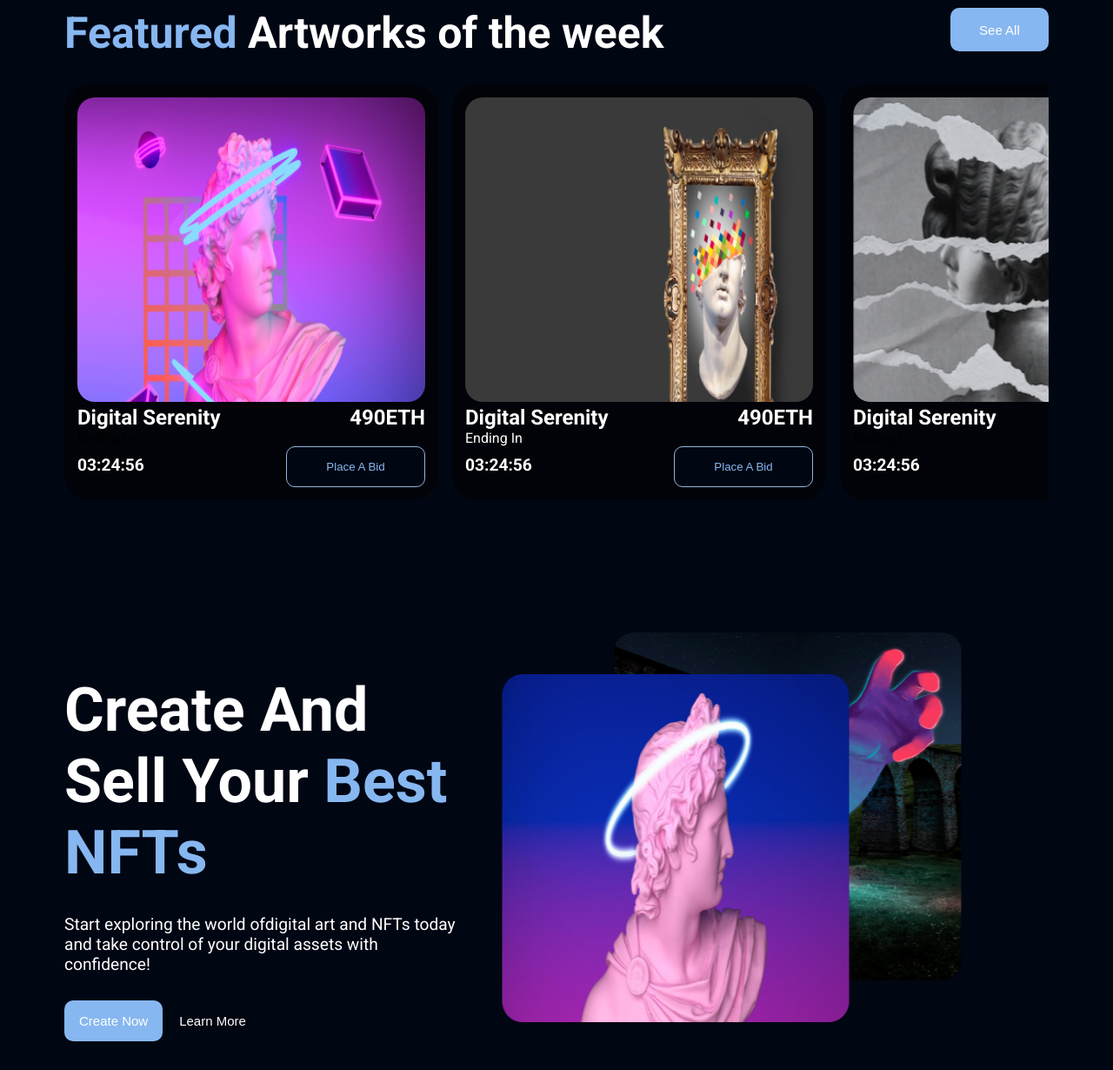
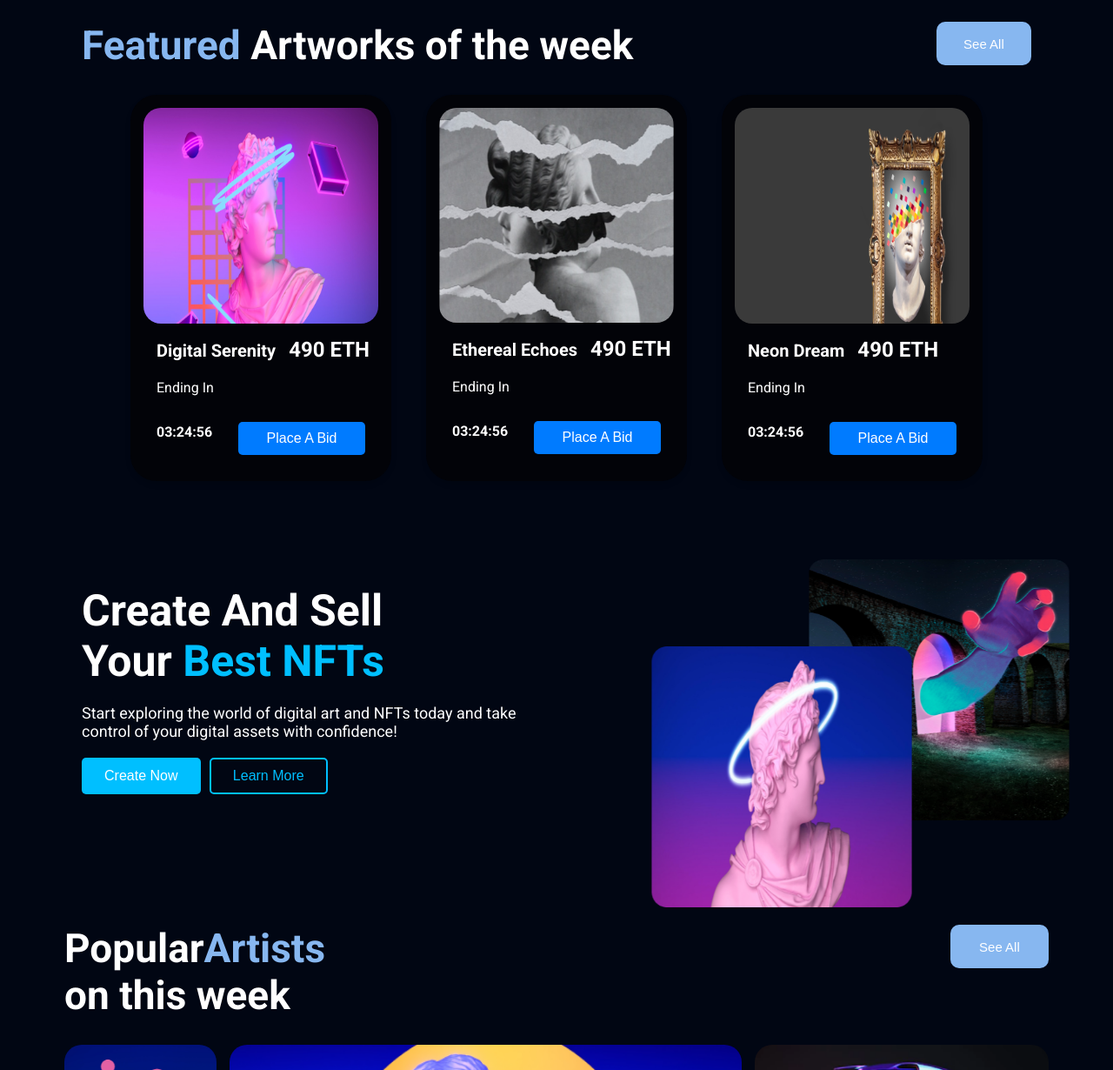
Before and after one commit to covenantogunkoya/Laolu_7-NFT-marketplace, a plain HTML site: page index.html in a window 1280 px wide. Shown: the part 740-1970 px from the top of the page at 87% size. Drawn offline with Linux system fonts and the light colour scheme.

Commit message:
Laolus Project

```diff
--- a/css/styles.css
+++ b/css/styles.css
@@ -32,6 +32,7 @@ nav ul a{
     color: #fff;
     text-decoration: none;
 }
+
 .dashed{
     border-bottom: 2px solid rgb(135, 183, 240);
 }
@@ -101,7 +102,7 @@ img{
     justify-content: space-between;
  }
  .upper-text{
-    font-size: 50px;
+    font-size: 46px;
  }
  .btns{
     padding: 15px;
@@ -115,42 +116,6 @@ img{
     cursor: pointer;
  }
 
- .main-header{
-    display: flex;
-    gap: 1rem;
-    overflow: hidden;
-    align-items: center;
- }
- .main-header img{
-    height: 350px;
-    width: 400px;
- }
-
- .left-image{
-    background-color: #020308;
-    margin: 0;
-    padding: 15px;
-    border-radius: 30px;
-    box-shadow: #020308;
- }
- .text-lowercase{
-    display: flex;
-    color: white;
-    justify-content: space-between;
-}
-.card-word{
-    color: white;
-}
-.timing{
-    display: flex;
-    justify-content: space-between;
-    color: white;
-}
-.time{
-    font-size: 1.2em;
-    font-weight: bold;
-    margin: 10px 0;
-}
 .bid-button{
     width: 40%;
     background-color: #010613;
@@ -160,20 +125,7 @@ img{
     border-radius: 10px;
     cursor: pointer;
 }
-.middle-image{
-    background-color: #020308;
-    margin: 0;
-    padding: 15px;
-    border-radius: 30px;
-    box-shadow: #020308;
-}
-.right-image{
-    background-color: #020308;
-    margin: 0;
-    padding: 15px;
-    border-radius: 30px;
-    box-shadow: #020308;
-}
+
 .double-container{
     display: flex;
     justify-content: space-between;
@@ -269,7 +221,7 @@ img{
     outline: none;
 }
 .subscribe-container button{
-    padding: 20px;
+    padding: 10px;
     height: 60px;
     border-radius: 10px;
     background-color: #204eb2;
@@ -277,7 +229,8 @@ img{
     font-size: 20px;
     color: #fff;
     cursor: pointer;
-    margin-left: 147px;
+    margin-left: 133px;
+    margin-bottom: 10px;
 }
 ::placeholder{
     color: #fff;
@@ -286,7 +239,7 @@ img{
     display: flex;
     background-color: #6f8fd9;
     height: 60px;
-    width: 80%;
+    width: 100%;
     border-radius: 10px;
 }
 .section{
@@ -307,12 +260,7 @@ img{
     width: 400px;
     height: 400px;
 }
-.upper-image{
-    position: absolute;
-    right: 100px;
-    bottom: 100px;
-    z-index: -999;
-}
+
 .fourth-img{
     margin-top: 70px;
 }
@@ -392,105 +340,294 @@ footer{
     background-color: #fff;
     border-radius: 5px;
 }
-@media (min-width: 728px) and (max-width: 903.98px){
-   .image-side{
-       display: none;
+.cta-section {
+    display: flex;
+    justify-content: space-between;
+    align-items: center;
+    padding: 20px;
+    color: #fff;
+    margin-top: 50px;
+    margin-bottom: 100px;
 }
-   .btn{
+.cta-content {
+    max-width: 50%;
+}
+
+.cta-title {
+    font-size: 50px;
+    margin-bottom: 20px;
+}
+.cta-image{
+    display: flex;
+    width: 40%;
+    margin-left: 50px;
+}
+.upper-image{
+    position: absolute;
+    right: 50px;
+    z-index: -999;
+}
+.lower-image{
+    position: relative;
+    top: 100px;
+}
+
+.highlights {
+    color: #00bfff;
+}
+.cta-subtitle {
+    font-size: 18px;
+    margin-bottom: 20px;
+}
+
+.cta-buttons {
+    display: flex;
+    gap: 10px;
+}
+
+.btn {
+    padding: 10px 20px;
+    font-size: 16px;
     border: none;
-    line-height: 28px;
+    cursor: pointer;
+    border-radius: 5px;
+    transition: background-color 0.3s ease;
 }
- .navbar .btns{
-width: 100px;
+.btn-primary {
+    background-color: #00bfff;
+    color: #fff;
 }
- .header .content h1{
-    font-size: 70px;
+
+.btn-primary:hover {
+    background-color: #008fc1;
 }
-.btn{
-    padding: 5px;
-    width: 30%;
-    height: 60px;
+
+.btn-secondary {
+    background-color: transparent;
+    color: #00bfff;
+    border: 2px solid #00bfff;
 }
-.main-header{
+.btn-secondary:hover {
+    background-color: #00bfff;
+    color: #fff;
+}
 
+.cta-image {
+    max-width: 45%;
 }
+
+.cta-image img {
+    width: 300px;
+    height: 300px;
+    border-radius: 10px;
 }
-@media (max-width: 728px){
-    .image-side{
-        display: none;
+
+.artworks-section {
+    padding: 20px;
+    text-align: center;
 }
-    .header .content h1{
-        font-size: 60px;
+
+.artworks-section h2 {
+    margin-bottom: 20px;
+    font-size: 24px;
 }
-    .stats .stat{
+
+.artworks-container {
+    display: flex;
+    justify-content: center;
+    gap: 40px;
+    flex-wrap: wrap;
+}
+
+.artwork-card {
+    color: #fff;
+    overflow: hidden;
+    width: 300px;
+    text-align: left;
+    box-shadow: 0 4px 6px rgba(0, 0, 0, 0.1);
+    transition: transform 0.3s ease;
+    background-color: #020308;
+    margin: 0;
+    padding: 15px;
+    border-radius: 30px;
+    box-shadow: #020308;
+}
+
+.artwork-card:hover {
+    transform: translateY(-10px);
+}
+
+.artwork-card img {
+    width: 100%;
+    height: auto;
+}
+
+.artwork-card h3 {
+    margin: 15px;
     font-size: 20px;
 }
 
-    .navbar .btns{
-        width: 100px;
+.artwork-card p {
+    margin: 0 15px 15px;
+    font-size: 16px;
 }
-         .third-image{
+
+.artwork-card button {
+    display: block;
+    width: calc(100% - 30px);
+    margin: 15px;
+    padding: 10px 0;
+    background-color: #007bff;
+    color: #fff;
+    border: none;
+    border-radius: 5px;
+    font-size: 16px;
+    cursor: pointer;
+    text-align: center;
+    transition: background-color 0.3s ease;
+}
+.artwork-card button:hover {
+    background-color: #0056b3;
+    transition: background-color 0.3s ease;
+}
+
+
+.card-header{
+    display: flex;
+    justify-content: space-between;
+}
+.card-btn{
+    padding: 15px;
+    background-color: rgb(135, 183, 240);
+    border: none;
+    border-radius: 10px;
+    color: #fff;
+    font-size: 15px;
+    height: 50px;
+    width: 10%;
+    cursor: pointer;
+
+}
+.card-btn:hover{
+    background-color: #0056b3;
+    transition: background-color 0.3s ease;
+
+}
+.art-flex{
+    display: flex;
+    align-items: baseline;
+}
+
+.art-work-title{
+    display: fle;
+    color: white;
+    justify-content: space-between;
+}
+.card-time{
+    font-size: 1.2em;
+    font-weight: bold;
+    margin: 10px 0;
+}
+.time{
+    display: flex;
+    justify-content: space-between;
+    align-items: center;
+    color: white;
+}
+.end{
+    margin-bottom: 5px;
+}
+
+@media (max-width: 1024px) {
+
+    .artworks-container {
+        flex-direction: column;
+        align-items: center;
+    }
+
+    .artwork-card {
+        width: 80%;
+    }
+    .cta-section {
+        flex-direction: column;
+        text-align: center;
+        padding: 40px 20px;
+    }
+
+    .cta-content .cta-images {
+        max-width: 100%;
+    }
+
+    .cta-title {
+        font-size: 28px;
+    }
+    .cta-subtitle {
+        font-size: 16px;
+    }
+
+    .cta-buttons {
+        justify-content: center;
+    }
+
+    .cta-image{
     display: none;
 }
 
 }
-@media (max-width: 622px){
-    .navbar li{
-        font-size: 16px;
+
+@media (max-width: 768px) {
+     nav {
+    display: flex;
+    flex-direction: row;
+    justify-content: space-between;
+    padding: 10px 20px;
   }
-    .navbar .btns{
-        width: 100px;
+
+  nav ul {
+    flex-direction: row;
+    justify-content: space-between;
+    width: 100%;
   }
-       .stats .stat{
+
+
+    .artworks-section h2 {
         font-size: 20px;
     }
-         .header .content h1{
-            font-size: 50px;
+
+ .artwork-card h3 {
+        font-size: 18px;
     }
-         hr{
-            height: 60px;
+
+    .artwork-card p {
+        font-size: 14px;
     }
-         .third-image{
-            display: none;
+
+    .artwork-card button {
+        font-size: 14px;
     }
-        .main-header{
-            flex-direction: column;
+    .cta-image {
+        position: absolute;
+        width: 80%;
     }
 
 }
-@media (max-width: 552px){
-  .hide{
-    display: none;
-  }
-  .header .content h1{
-    font-size: 50px;
+@media (max-width: 480px) {
+    .artwork-card {
+        width: 100%;
     }
 
-  .header .content p{
+    .artworks-section h2 {
         font-size: 18px;
     }
-.btn{
-    padding: 15px;
-    width: 30%;
+
+    .artwork-card h3 {
+        font-size: 16px;
     }
- .third-image{
-    display: none;
+
+    .artwork-card p {
+        font-size: 12px;
+    }
+    .artwork-card button {
+        font-size:12px;
     }
 }
-@media (max-width: 455px){
-    .stats .stat{
-        font-size: 15px;
-    }
-    hr{
-        height: 50px;
-    }
-    .now-none{
-        display: none;
-    }
-    .third-image{
-        display: none;
-    }
-    .sell-section{
-        justify-content: cente;
-    }
-}
--- a/index.html
+++ b/index.html
@@ -53,62 +53,74 @@
         </div>
        </div>
 
-       <div class="text-header">
-          <h1 class="upper-text"><span>Featured</span> Artworks of the week</h1>
-          <button class="btns">See All</button>
-       </div>
-        <div class="main-header">
-            <div class="left-image">
-                <img src="./css/images/Laolu's image 4.png" alt="">
-                <div class="text-lowercase">
-                    <h2>Digital Serenity</h2>
-                    <h2>490ETH</h2>
+       <section class="artworks-section">
+        <div class="card-header">
+            <h1 class="upper-text"><span>Featured</span> Artworks of the week</h1>
+        <button class="card-btn">See All</button>
+        </div>
+        <div class="artworks-container">
+            <div class="artwork-card">
+                <img src="./css/images/Laolu's image 4.png" alt="Digital Serenity">
+               <div class="art-work-title">
+               <div class="art-flex">
+                <h3>Digital Serenity</h3>
+                <h2>490 ETH</h2>
+               </div>
+                <p class="end">Ending In</p>
+                <div class="time">
+                    <p class="card-time">03:24:56</p>
+                    <button class="bid-button">Place A Bid</button>
                 </div>
-                <p class="word">Ending In</p>
-                <div class="timing">
-                <p class="time">03:24:56</p>
-                <button class="bid-button">Place A Bid </button>
+               </div>
+            </div>
+            <div class="artwork-card">
+                <img src="./css/images/Laolu's image 5.png" alt="Ethereal Echoes">
+               <div class="art-work-title">
+                <div class="art-flex">
+                    <h3>Ethereal Echoes</h3>
+                <h2>490 ETH</h2>
                 </div>
+                <p class="end">Ending In</p>
+                <div class="time">
+                    <p class="card-time">03:24:56</p>
+                    <button class="bid-button">Place A Bid</button>
+                </div>
+               </div>
             </div>
-            <div class="middle-image">
-                <img src="./css/images/Laolu's img 3.png" alt="">
-                <div class="text-lowercase">
-                    <h2>Digital Serenity</h2>
-                    <h2>490ETH</h2>
+            <div class="artwork-card">
+                <img src="./css/images/Laolu's img 3.png" alt="Neon Dreamscape">
+                <div class="art-work-title">
+                  <div class="art-flex">
+                    <h3>Neon Dream</h3>
+                    <h2>490 ETH</h2>
+                  </div>
+                <p class="end">Ending In</p>
+                <div class="time">
+                    <p class="card-time">03:24:56</p>
+                    <button class="bid-button">Place A Bid</button>
                 </div>
-                <p class="card-word">Ending In</p>
-                <div class="timing">
-                <p class="time">03:24:56</p>
-                <button class="bid-button">Place A Bid </button>
-                </div>
-            </div>
-            <div class="right-image">
-                <img src="./css/images/Laolu's image 5.png" alt="">
-                <div class="text-lowercase">
-                    <h2>Digital Serenity</h2>
-                    <h2>490ETH</h2>
-                </div>
-                <p class="word">Ending In</p>
-                <div class="timing">
-                <p class="time">03:24:56</p>
-                <button class="bid-button">Place A Bid </button>
                 </div>
             </div>
         </div>
-        <div class="section">
-            <div class="sell-section">
-                <h1>Create And Sell Your <span>Best NFTs</span></h1>
-                <p class="highlight">Start exploring the world ofdigital art and NFTs today and take control of your digital assets with confidence!</p>
-                <div class="buttons">
-                    <button class="btn">Create Now</button>
-                    <button class="learn-btn">Learn More</button>
-                </div>
-            </div>
-            <div class="third-image">
-                <img class="lower-image"src="./css/images/Laolu's img 7.png" alt="">
-                <img class="upper-image" src="./css/images/Laolus's image 6.png" alt="">
+    </section>
+
+    <section class="cta-section">
+        <div class="cta-content">
+            <h1 class="cta-title">Create And Sell <br>Your <span class="highlights">Best NFTs</span></h1>
+            <p class="cta-subtitle">Start exploring the world of digital art and NFTs today and take control of your digital assets with confidence!</p>
+            <div class="cta-buttons">
+                <button class="btn btn-primary">Create Now</button>
+                <button class="btn btn-secondary">Learn More</button>
             </div>
         </div>
+        <div class="cta-image">
+            <img class="lower-image"src="./css/images/Laolu's img 7.png" alt="">
+            <img class="upper-image" src="./css/images/Laolus's image 6.png" alt="">
+
+        </div>
+    </section>
+
+
        <div class="fourth-img">
           <div class="text-header">
             <h1 class="upper-text">Popular<span>Artists</span> <br> on this week</h1>
@@ -142,7 +154,7 @@
             <img class="nft-image" src="./css/images/Rectangle 9679 1 (1).png" alt="">
         </div>
         <div class="subscribe-container">
-            <h1>Subscribe And <span>get our Updates</span> Evey week</h1>
+            <h1>Subscribe And <span>get our Updates</span> Every week</h1>
             <p>We have a blog related to NFT to we can share thoughts and routines on our blog which is updated weekly </p>
            <div class="input-container">
             <form action="">
```
Lines whose indentation alone changed are shown as unchanged.
